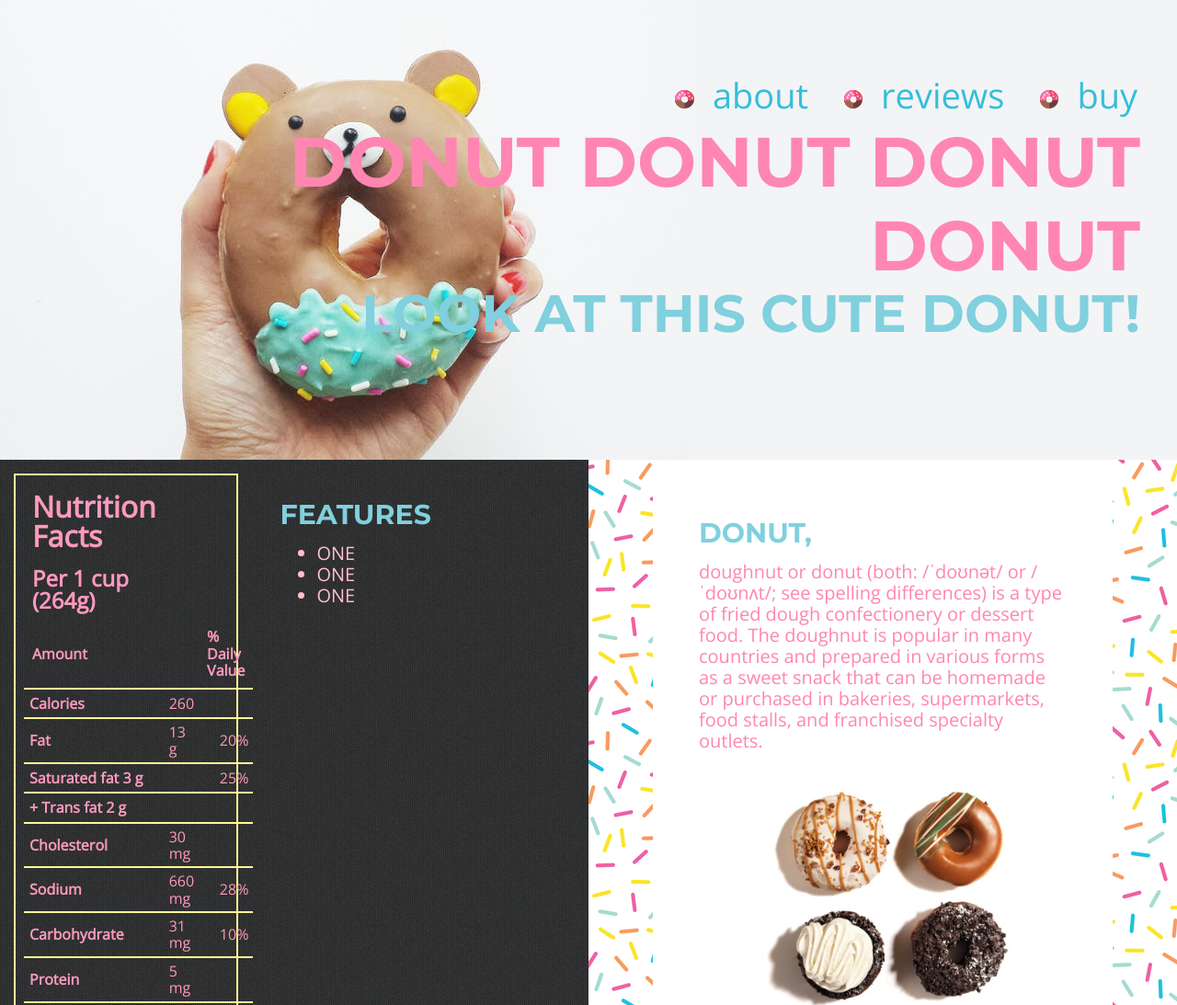
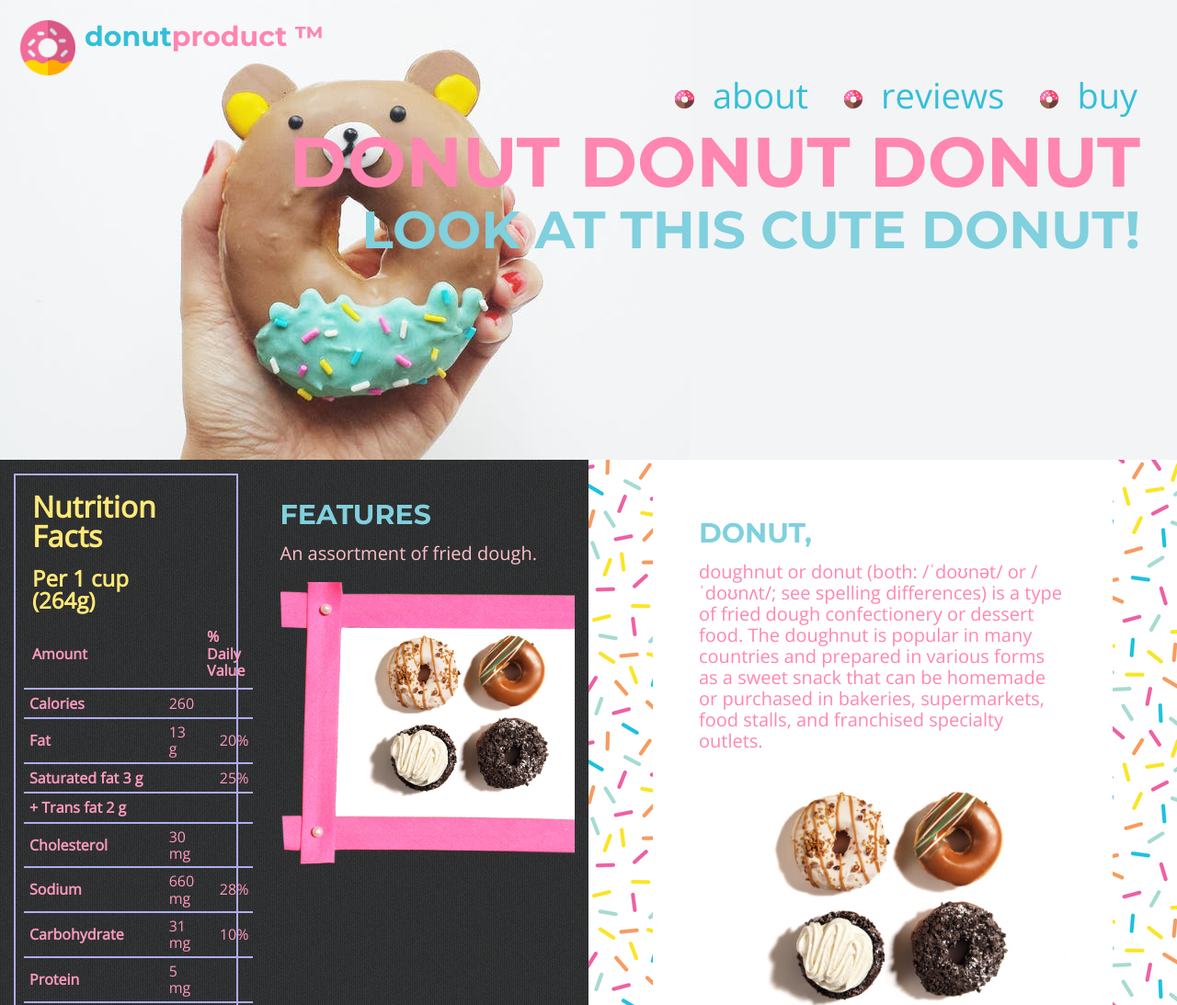
Before and after one commit to amychurchwell/product, a plain HTML site: page index.html in a window 1280 px wide. Shown: the top 1093 px of the page at 92% size. Drawn offline with nearby package versions, Linux system fonts and the light colour scheme.

Commit message:
finalize layout

```diff
--- a/css/styles.css
+++ b/css/styles.css
@@ -50,6 +50,33 @@ h3 {
   position: relative;
 }
 
+#logo{
+  margin: 22px;
+  left: 0;
+  top: 0;
+  position: absolute;
+  display: inline-block;
+}
+
+#logo img{
+  width: 60px;
+  float: left;
+}
+
+.blue{
+  color: #34bfd9;
+}
+
+#logo h4{
+  font-family: 'Montserrat', sans-serif;
+  font-weight: bold;
+  font-size: 30px;
+  float: right;
+  margin: 0;
+  padding-left: 10px;
+  color: #ff85b1;
+}
+
 .header h1{
   font-family: 'Montserrat', sans-serif;
   font-weight: bold;
@@ -63,14 +90,6 @@ h3 {
   font-weight: bold;
   text-transform: uppercase;
   color: #80d0de;
-}
-
-.header img{
-  transform: rotate(90deg);
-  position: absolute;
-  left: 35%;
-  top: 20%;
-  width: 138px;
 }
 
 .nav{
@@ -138,14 +157,15 @@ li a:hover{
 /*GALLERY*/
 
 .gallery{
-
+  margin: 9px;
+  overflow: hidden;
+  height: 200px;
   display: inline-block;
-
 }
 
 .gallery img{
-  margin: auto;
-  width: 150px;
+  margin: 5px;
+  height: 200px;
 }
 
 .gallery img:hover{
@@ -162,14 +182,26 @@ li a:hover{
   width: 55%;
   color: pink;
   font-size: 20px;
+  overflow: hidden;
+  height: 100%;
+  position: relative;
 }
 
+#frame{
+  position: absolute;
+  width: 400px;
+  position: absolute;
+}
 
+#photo{
+  width: 300px;
+  margin: 40px;
+}
 /*NUTRITION TABLE*/
 
 .nutrition{
   float: left;
-  border: 2px solid #fff797;
+  border: 2px solid #AEADF0;
   height: 100%;
   width: 40%;
 }
@@ -183,7 +215,7 @@ table{
 }
 
 tr{
-  border-bottom: 2pt solid #fff798;
+  border-bottom: 2pt solid #AEADF0;
 }
 
 th{
@@ -193,6 +225,7 @@ th{
 table h1, h2{
   margin: 0;
   line-height: 1;
+  color: #ffe977;
 }
 
 thead tr:first-child{
--- a/index.html
+++ b/index.html
@@ -1,11 +1,4 @@
 <!DOCTYPE html>
-<!-- At least one centered element
-A list or summary of features (lorem ipsum is fine)
-At least one large image with an absolutely positioned caption (example)
-X At least one table or form field styled with CSS
-A gallery of smaller images (e.g. similar products...) -->
-
-
 <html>
   <head>
     <link href="https://fonts.googleapis.com/css?family=Montserrat:700|Open+Sans" rel="stylesheet">
@@ -22,9 +15,12 @@ A gallery of smaller images (e.g. similar products...) -->
           <li><a href="#">Buy</a></li>
         </ul>
       </div>
-      <h1>DONUT DONUT DONUT DONUT</h1>
+      <h1>DONUT DONUT DONUT</h1>
       <h2>look at this cute donut!</h2>
-      <!-- <img src="img/arrow.png" alt="An arrow pointing to the left."> -->
+      <div id="logo">
+        <img src="img/bullet.png" alt="Donut logo.">
+        <h4><span class="blue">donut</span>product &trade;</h4>
+      </div>
     </div>
     <div class="about">
       <div class="nutrition">
@@ -87,11 +83,9 @@ A gallery of smaller images (e.g. similar products...) -->
       </div>
       <div class="features">
         <h3>Features</h3>
-        <ul>
-          <li>ONE</li>
-          <li>ONE</li>
-          <li>ONE</li>
-        </ul>
+        <p>An assortment of fried dough.</p>
+        <img src="img/frame.png" id="frame" alt="A pink fabric frame.">
+        <img src="img/donuts.jpeg" id="photo" alt="Photo of cute donuts.">
       </div>
     </div>
     <div class="info">
@@ -110,8 +104,14 @@ A gallery of smaller images (e.g. similar products...) -->
         <img src="img/cutedessert5.jpg" alt="A cute dessert.">
         <img src="img/cutedessert6.jpg" alt="A cute dessert.">
         <img src="img/cutedessert7.jpg" alt="A cute dessert.">
+        <img src="img/cutedessert.png" alt="A cute dessert.">
+        <img src="img/cutedessert2.jpg" alt="A cute dessert.">
+        <img src="img/cutedessert3.jpg" alt="A cute dessert.">
+        <img src="img/cutedessert4.jpg" alt="A cute dessert.">
+        <img src="img/cutedessert5.jpg" alt="A cute dessert.">
+        <img src="img/cutedessert6.jpg" alt="A cute dessert.">
+        <img src="img/cutedessert7.jpg" alt="A cute dessert.">
       </div>
     </footer>
-
   </body>
 </html>
```
Also changed, not shown: 1 other file.
